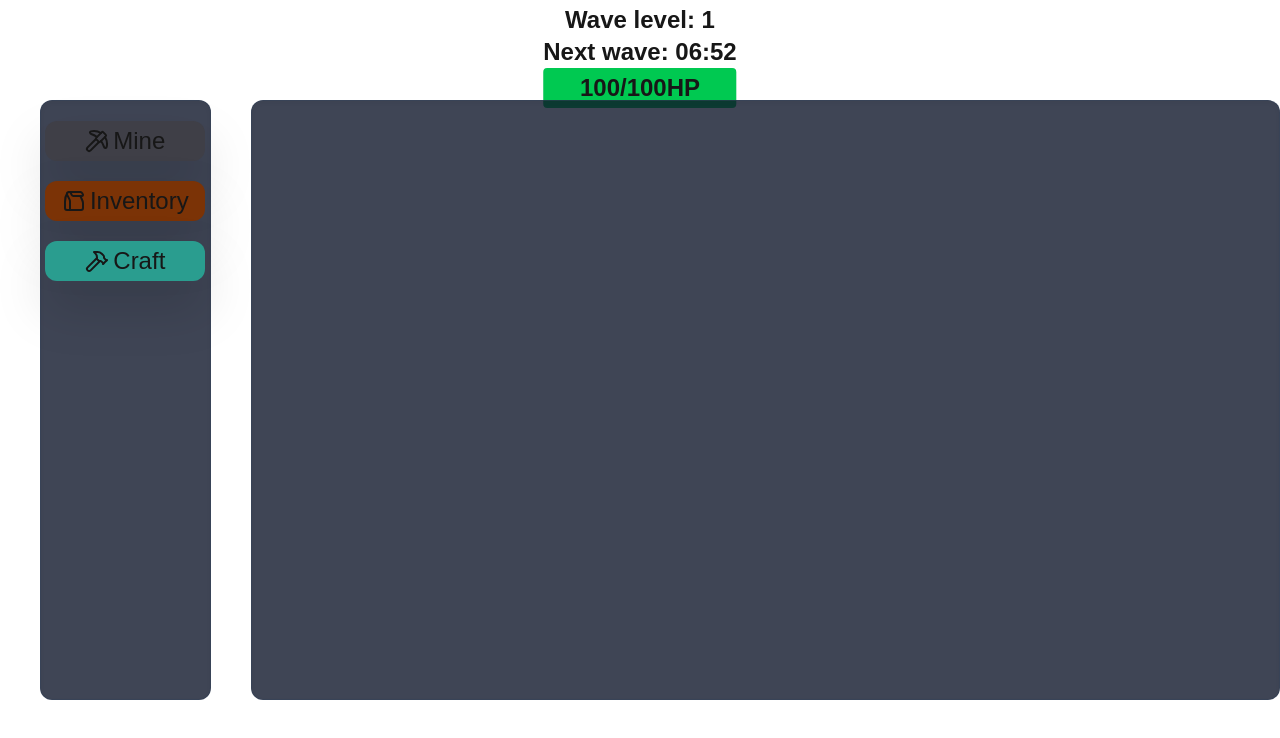
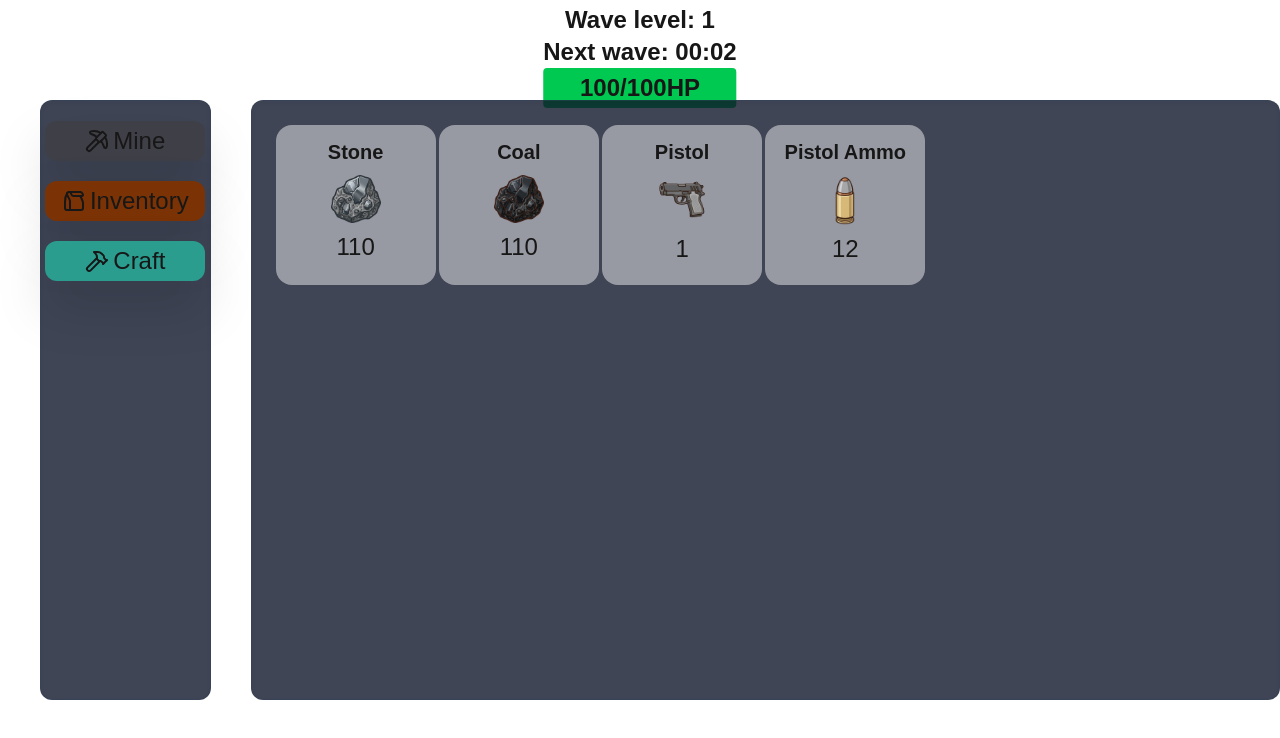
Before and after one commit to acctst-droid/Mine-Defense, a Next.js app: page / in a window 1280 px wide. Both pictures are taken after a click on the element "Inventory". Shown: the top 738 px of the page. Built offline with nearby package versions, Linux system fonts and the light colour scheme.

Commit message:
walls added

```diff
--- a/src/app/page.js
+++ b/src/app/page.js
@@ -16,6 +16,7 @@ import CopperPlate from "../../public/Copper Plate.png"
 import Brick from "../../public/Brick.png"
 import Pistol from "../../public/Pistol.png"
 import PistolAmmo from "../../public/Pistol Ammo.png"
+import Wall from "../../public/Wall.png"
 const Images = {
   Furnace: Furnace,
   Stone: Stone,
@@ -31,6 +32,7 @@ const Images = {
   "Copper Plate": CopperPlate,
   Pistol: Pistol,
   "Pistol Ammo": PistolAmmo,
+  Wall: Wall,
 }
 
 const StoneOre = {
@@ -114,7 +116,8 @@ const PistolCraft = {
   resourceNeeded: 5,
   resource2: null,
   resourceNeeded2: null,
-  color: "#4b4a4d"
+  color: "#4b4a4d",
+  description: "15 damage"
 
 }
 const PistolAmmoCraft = {
@@ -125,10 +128,20 @@ const PistolAmmoCraft = {
   resourceNeeded2: null,
   color: "#c7aa54"
 }
+const WallCraft = {
+  item: "Wall",
+  resource: "Brick",
+  resourceNeeded: 5,
+  resource2: null,
+  resourceNeeded2: null,
+  color: "#0d3b08",
+  description: "+25 HP"
+}
 const Craftables = {
   Furnace: FurnaceCraft,
   Pistol: PistolCraft,
   "Pistol Ammo": PistolAmmoCraft,
+  Wall: WallCraft,
 }
 const MaxStack = {
   Stone: null,
@@ -145,6 +158,7 @@ const MaxStack = {
   Furnace: 1,
   Pistol: 1,
   "Pistol Ammo": null,
+  Wall: null,
 }
 const MeltingResults = {
   Iron: "Iron Plate",
@@ -167,7 +181,7 @@ export default function Home() {
     basehp: 100,
   })
   const [raidStatus, setRaidStatus] = useState({
-    timeuntilraid: 420,
+    timeuntilraid: 10,
     timepassed: 0,
     monstersalive: 0,
     totalmonsters: 0,
@@ -195,8 +209,8 @@ export default function Home() {
   }, [furnacesStatus])
 
   const [inventory, setInventory] = useState({
-    Stone: 0,
-    Coal: 0,
+    Stone: 110,
+    Coal: 110,
     Copper: 0,
     Iron: 0,
     Gold: 0,
@@ -207,8 +221,9 @@ export default function Home() {
     "Copper Plate": 0,
     "Gold Plate": 0,
     Brick: 0,
-    Pistol: 0,
-    "Pistol Ammo": 0,
+    Pistol: 1,
+    "Pistol Ammo": 12,
+    Wall: 0,
   })
   const inventoryRef = useRef(inventory)
   useEffect(() => {
@@ -303,6 +318,11 @@ export default function Home() {
   useEffect(() => {
     const minterval = setInterval(() => {
       const rsf = raidstatusref.current
+      const maxbasehpcalc = 100 + (inventoryRef.current.Wall * 25)
+      setbasehp(prev => ({
+        ...prev,
+        maxbasehp: maxbasehpcalc
+      }))
       setRaidStatus(prev => ({
         ...prev,
         timepassed: prev.timepassed + 1
@@ -318,14 +338,14 @@ export default function Home() {
         }))
 
       } else if (rsf.waving) {
-        console.log("Waving!")
         let dps = 0;
         Object.entries(Guns).forEach(([key, value]) => {
-          console.log("Object entries sucesfull")
           if (inventoryRef.current[key] >= 0 && inventoryRef.current[value.ammo] > 0) {
-            console.log("Condição if correta")
             dps = (dps + inventoryRef.current[key] * value.damage)
-            inventoryRef.current[value.ammo] -= 1
+            setInventory(prev => ({
+              ...prev,
+              [value.ammo]: prev[value.ammo] - 1
+            }))
           }
         })
         setRaidStatus(prev => ({
@@ -355,7 +375,6 @@ export default function Home() {
 
 
       }
-      console.log(rsf)
     }, 1000);
     return () => clearInterval(minterval)
   }, [])
@@ -505,7 +524,7 @@ export default function Home() {
                 if (furnacesStatus[openFurnace].OutputQuantity > 0) {
                   setInventory(prev => ({
                     ...prev,
-                    [furnacesStatus[openFurnace].Output]: prev[furnacesStatus[openFurnace].Output] + 1
+                    [furnacesStatus[openFurnace].Output]: prev[furnacesStatus[openFurnace].Output] + furnacesStatus[openFurnace].OutputQuantity
                   }))
                   setfurnacesStatus(prev => ({
                     ...prev,
@@ -558,7 +577,9 @@ export default function Home() {
                   <span className={` ${inventoryresource2 >= (value.resourceNeeded2 ?? 0) ? "text-white" : "text-red-500"}`}
                   >{value.resourceNeeded2 + " " + value.resource2 + " (" + inventoryresource2 + ")"}</span>
                 </div>
+
                 }
+
                 <button className="mt-2 bg-green-500 rounded-2xl botaogenerico font-bold text-2xl px-6"
                   onClick={() => {
 
@@ -598,6 +619,7 @@ export default function Home() {
                       }
                     }
                   }}>Craft</button>
+                <span className="font-bold mt-2">{Craftables[key].description ?? ""}</span>
               </div>
             )
           })}
@@ -622,7 +644,7 @@ export default function Home() {
                 <div className=" h-10 bg-green-500 rounded transition-[width] ease-linear" style={{ width: (basestatus.basehp / basestatus.maxbasehp) * 100 + "%" }}></div>
               </div>
               <div className="flex  mt-2 justify-start items-center rounded relative bg-zinc-300/60">
-                <span className="absolute text-[20px] text-nowrap font-bold left-1/2 -translate-x-1/2">{"Monsters alive: " + Math.round(raidStatus.monstersalive)}</span>
+                <span className="absolute text-[20px] text-nowrap font-bold left-1/2 -translate-x-1/2">{"Monsters alive: " + Math.max(1, Math.round(raidStatus.monstersalive))}</span>
                 <div className=" h-10 bg-red-500 rounded transition-[width] ease-linear" style={{ width: (raidStatus.monstersalive / raidStatus.totalmonsters) * 100 + "%" }}></div>
               </div>
             </div>}
```
Also changed, not shown: public/Wall.png (added).
